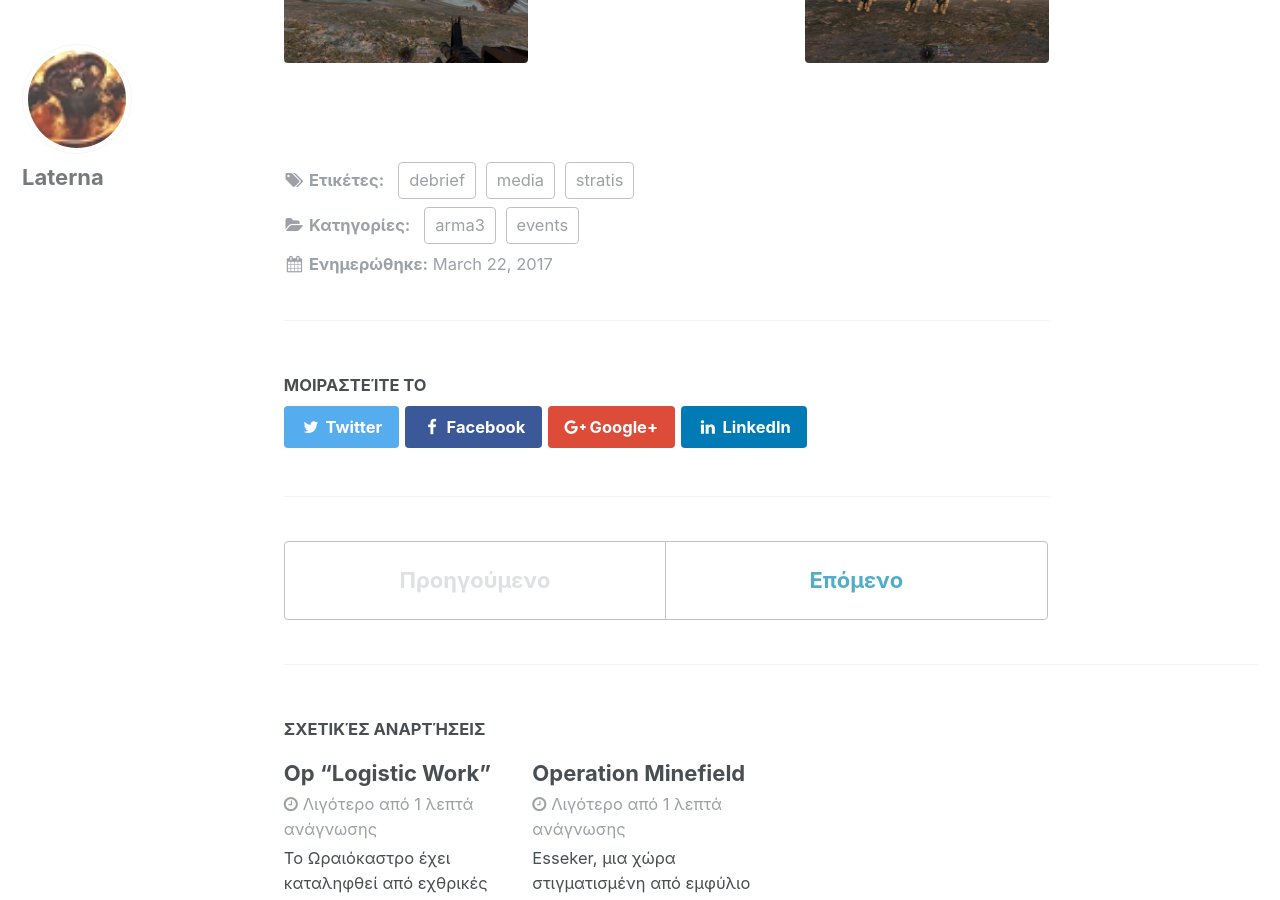
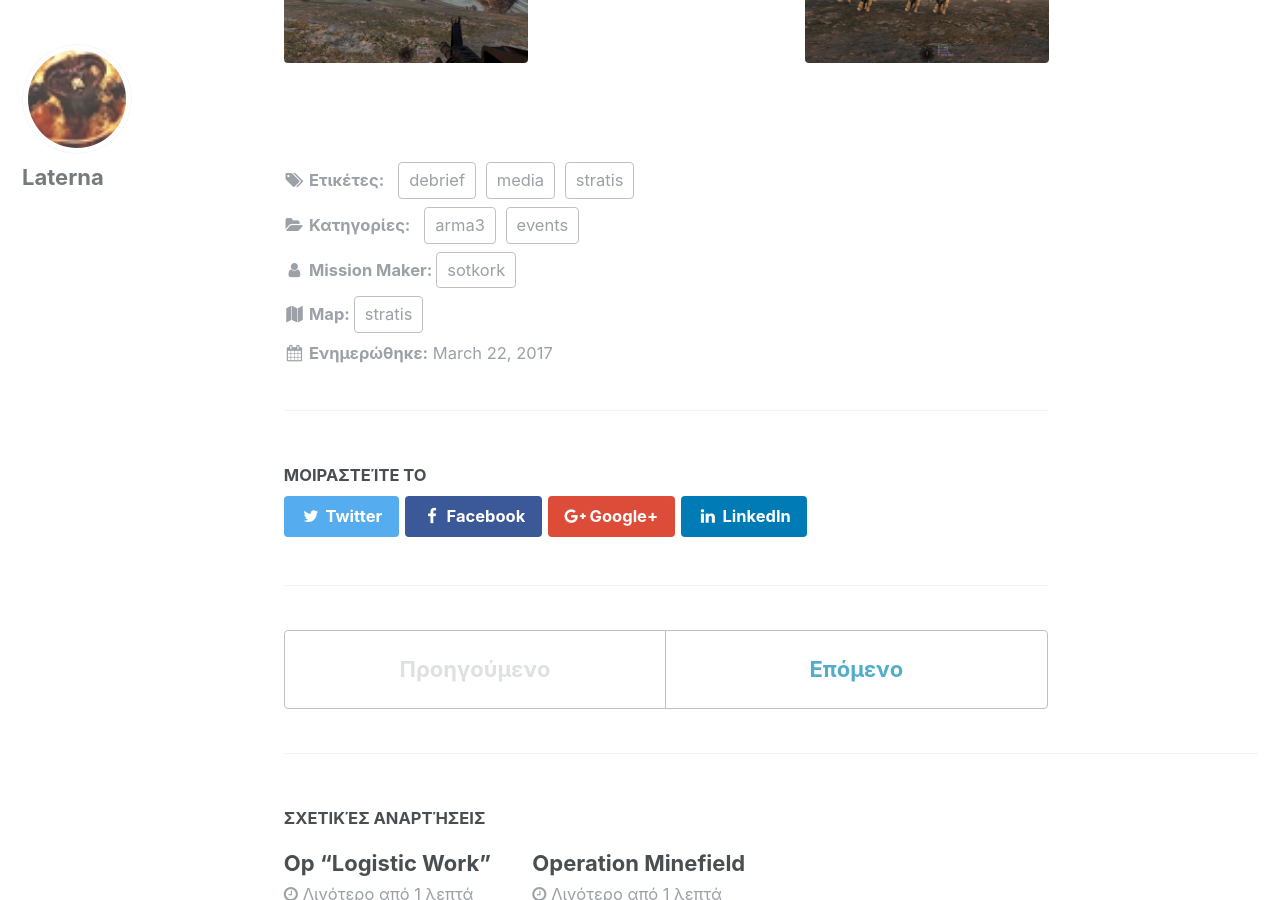
Before and after one commit to SharkGR/Pages, a Jekyll site: the page built from _posts/2017-03-22-developing-threat.md, in a window 1280 px wide and 900 px high, scrolled down 1413 px. Built offline with Jekyll 4.4.1, drawn with Linux system fonts in a browser that asks for light colours.

Commit message:
Add mission info footer
Info includes mission maker(s) and map

```diff
--- /dev/null
+++ b/_includes/mission-info.html
@@ -0,0 +1,15 @@
+<p class="mission__maker">
+  <strong><i class="fa fa-fw fa-user" aria-hidden="true"></i> Mission Maker: </strong>
+  <span itemprop="keywords">
+  {% for maker in page.mission.maker %}
+	<span class="page__taxonomy-item" rel="tag">{{ maker }}{% unless forloop.last %}<span class="sep">, </span>{% endunless %}</span>
+  {% endfor %}
+  </span>
+</p>
+
+<p class="mission__map">
+  <strong><i class="fa fa-fw fa-map" aria-hidden="true"></i> Map: </strong>
+  <span itemprop="keywords">
+	  <span class="page__taxonomy-item">{{ page.mission.map }}</span>
+  </span>
+</p>
--- a/_includes/page__taxonomy.html
+++ b/_includes/page__taxonomy.html
@@ -5,3 +5,7 @@
 {% if site.category_archive.type and page.categories[0] %}
   {% include category-list.html %}
 {% endif %}
+
+{% if page.mission.map and page.mission.maker %}
+  {% include mission-info.html %}
+{% endif %}
--- a/_posts/2017-03-22-developing-threat.md
+++ b/_posts/2017-03-22-developing-threat.md
@@ -4,7 +4,9 @@ date: 2017-03-22 21:00:00
 categories: arma3 events
 tags: media debrief stratis
 author: Laterna
-mission-maker: sotkork
+mission:
+  map: stratis
+  maker: sotkork
 header:
     overlay_color: "#000"
     overlay_filter: "0.5"
@@ -35,6 +37,8 @@ gallery:
 ---
 
 
+
+
 **Συναγερμός** σημάνει σε αμερικανική στρατιωτική βάση. Εχθρικό πυροβολικό έχει αναπτυχθεί σε θέση ικανή να βάλει κατά της θέσης μας. Άμεση εκκένωση με εναέρια μέσα και αναδιοργάνωση σε προωθημένη βάση.
 
 Οι στόχοι οι εξής, κατάληψη της εχθρικής βάσης και εξουδετέρωση τριών θέσεων. Αποθήκης πυρομαχικών, της θέσεως του πυροβολικού και της κεραίας επικοινωνιών.
```
